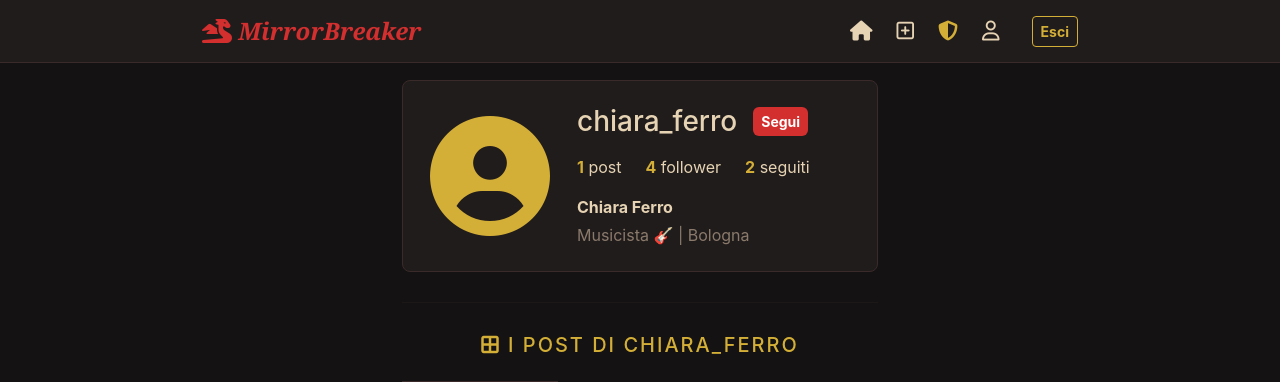
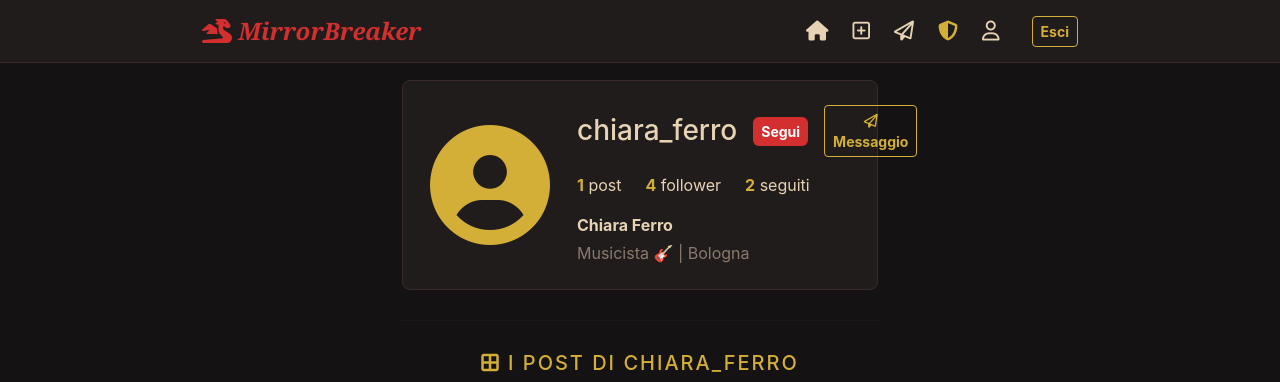
Before and after one commit to Alessasndro/PPM_kikijiki, a Django app: page /profilo/chiara_ferro/ in a window 1280 px wide. Shown: the top 382 px of the page. Run offline with Django 5.2, Linux system fonts and the light colour scheme; a user stored in the database is signed in; data comes from the database, SQL or seed files in the repository; data that the repository does not hold is empty.

Commit message:
modifiche

```diff
--- a/templates/base.html
+++ b/templates/base.html
@@ -33,6 +33,10 @@
 
                     <a href="{% url 'posts:crea_post' %}" class="nav-link" title="Nuovo Post">
                         <i class="fa-regular fa-square-plus"></i>
+                    </a>
+
+                    <a href="{% url 'messaggi:lista_conversazioni' %}" class="nav-link" title="Messaggi">
+                        <i class="fa-regular fa-paper-plane"></i>
                     </a>
 
                     <!-- Se è moderatore, mostra lo scudo dorato -->
@@ -77,7 +81,6 @@
 
     </div>
 
-    <!-- Bootstrap JS per i menu a tendina e gli alert -->
     <script src="https://cdn.jsdelivr.net/npm/bootstrap@5.3.0/dist/js/bootstrap.bundle.min.js"></script>
 </body>
 </html>
--- a/templates/users/profilo.html
+++ b/templates/users/profilo.html
@@ -39,6 +39,10 @@
                                     <button type="submit" class="btn btn-sm btn-kiki">Segui</button>
                                 {% endif %}
                             </form>
+
+                            <a href="{% url 'messaggi:conversazione' profilo.username %}" class="btn btn-sm btn-kiki-outline">
+                                <i class="fa-regular fa-paper-plane"></i> Messaggio
+                            </a>
                         {% endif %}
                     </div>
 
```
